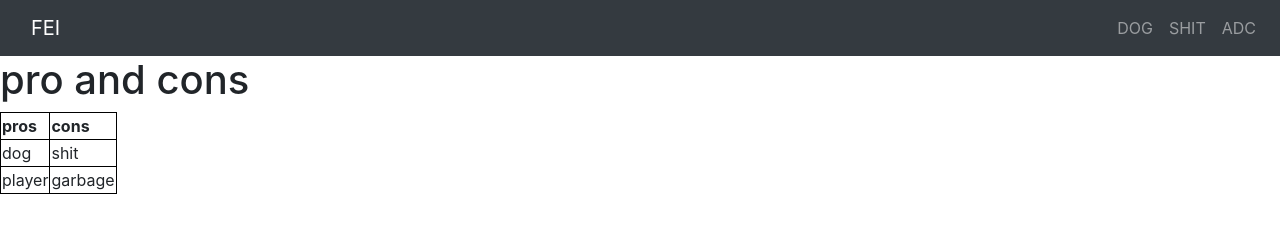
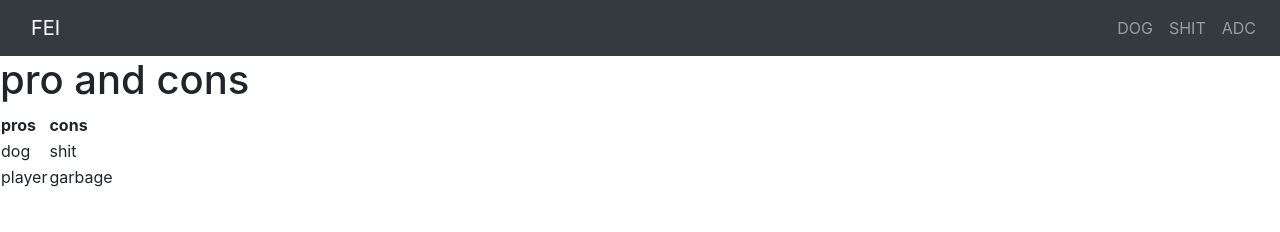
Before and after one commit to thirdku/websit, a website: page page3.html in a window 1280 px wide. Drawn offline with nearby package versions, Linux system fonts and the light colour scheme.

Commit message:
Update page3.html

```diff
--- a/page3.html
+++ b/page3.html
@@ -2,13 +2,9 @@
 <html>
 <head>
 <link rel="stylesheet" href="https://stackpath.bootstrapcdn.com/bootstrap/4.4.1/css/bootstrap.min.css" integrity="sha384-Vkoo8x4CGsO3+Hhxv8T/Q5PaXtkKtu6ug5TOeNV6gBiFeWPGFN9MuhOf23Q9Ifjh" crossorigin="anonymous">
-<style>
-table, th, td {
-  border: 1px solid black;
-}
-</style>
 </head>
-<nav class="navbar navbar-expand-lg navbar-dark bg-dark">
+
+ <nav class="navbar navbar-expand-lg navbar-dark bg-dark">
     <div class="container">
     <a class="navbar-brand" href="index.html"> FEI</a>
     </div>
```
